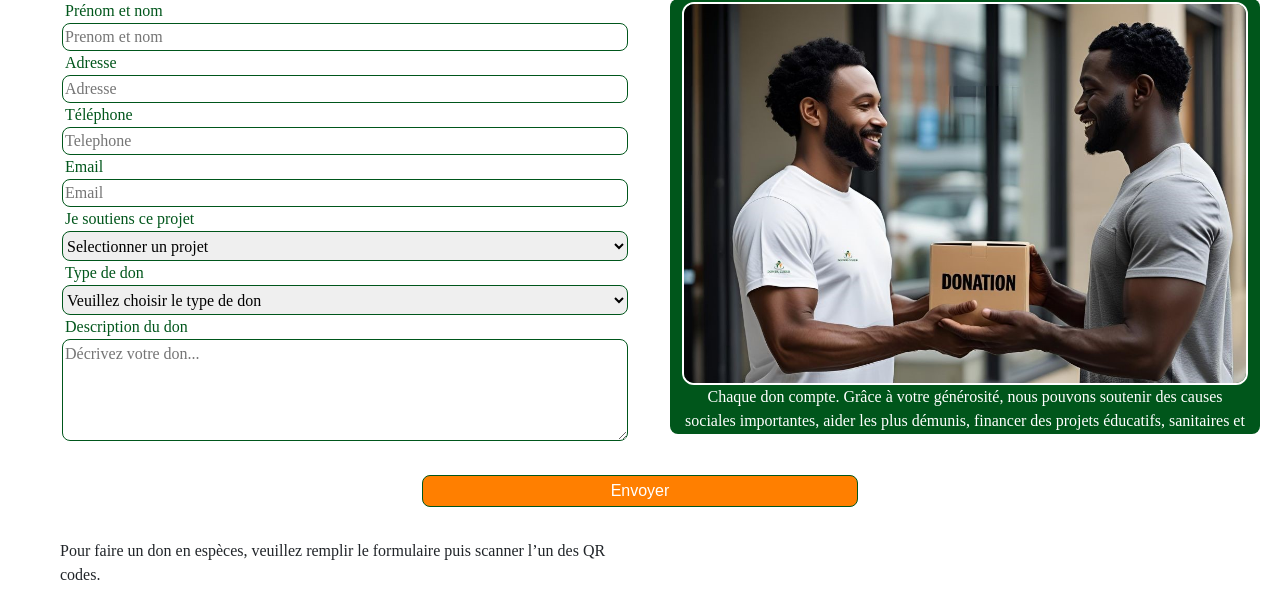
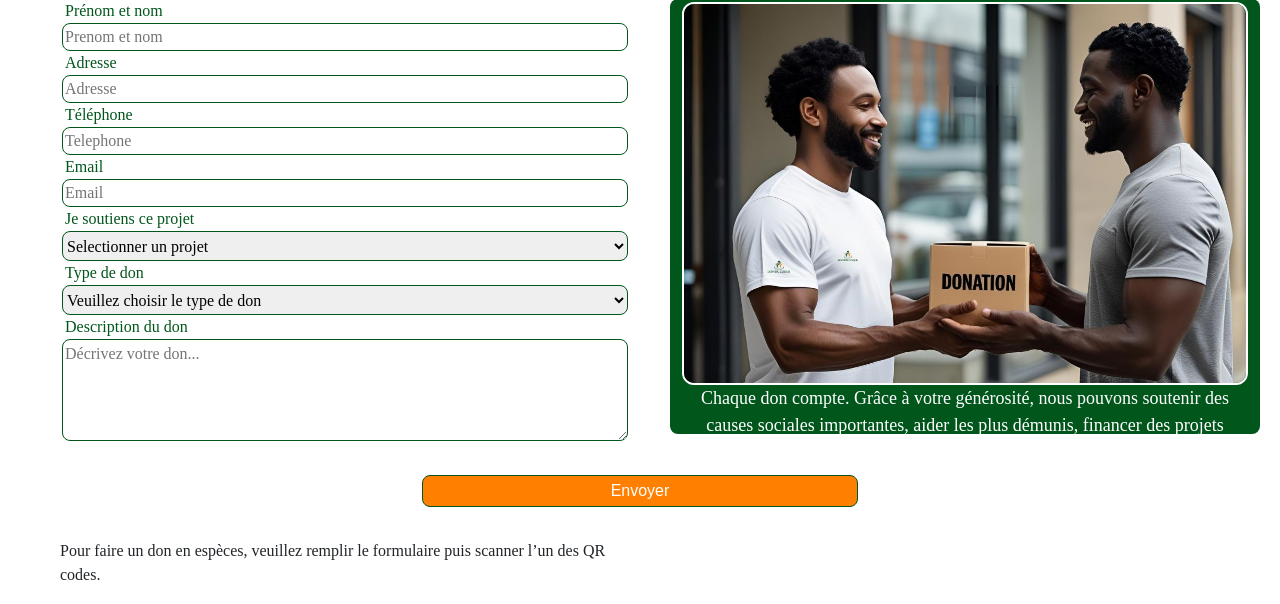
Before and after one commit to KanyC11/Memoire---E-social, a PHP site: page /page-de-don.php in a window 1280 px wide. Shown: the part 364-968 px from the top of the page. Run offline with PHP 8.4, Linux system fonts and the light colour scheme; the visitor is signed in with stand-in values (Sample User, id 1).

Commit message:
ajustement de le taille du titre et du paragraphe

```diff
--- a/page-de-don.php
+++ b/page-de-don.php
@@ -64,7 +64,7 @@ $conn->close();
         <a href="index.html" class="menu">Accueil</a>
         <a href="page-a-propos.html" class="menu">A propos de nous</a>
         <a href="page-nos-projets.html" class="menu">Nos projets</a>
-        <a href="page-de-don.html" class="menu">Faire un don</a>
+        <a href="page-de-don.php" class="menu">Faire un don</a>
         <a href="page-demamde-aide.html" class="menu">Demande d'aide</a>
         <a href="page-connexion.html" class="menu">Connexion</a>
     </nav>
--- a/page-don.css
+++ b/page-don.css
@@ -123,6 +123,7 @@ footer {
 .don{
   text-align: center;
   font-size:18px ;
+  font-weight: 200;
 }
 .formul{
   margin: 20px;
@@ -160,6 +161,8 @@ select{
 .texteimg{
   color: white;
   text-align: center;
+  font-size: 18px;
+  font-weight: 200;
 }
 .btn{
  display: flex;
```
